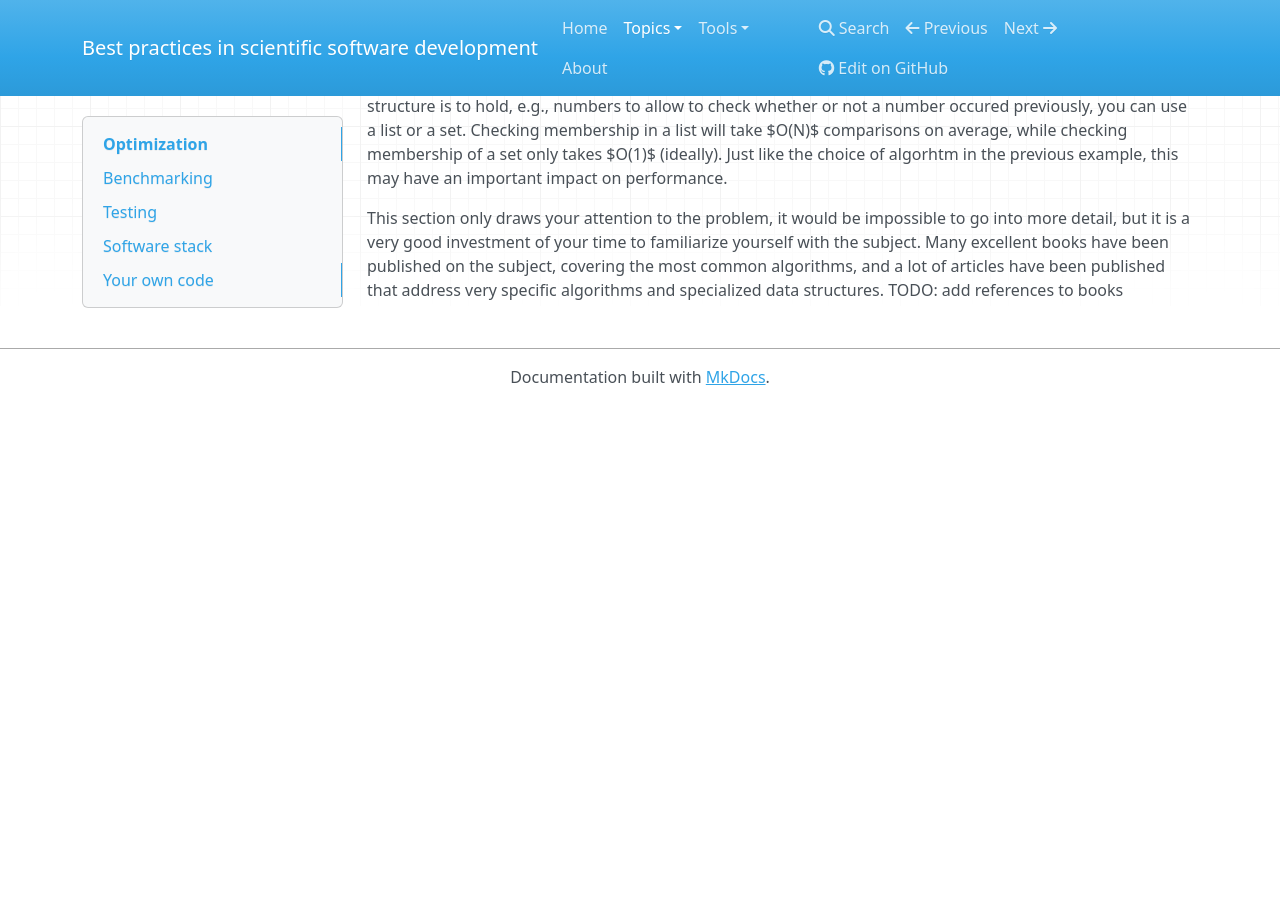
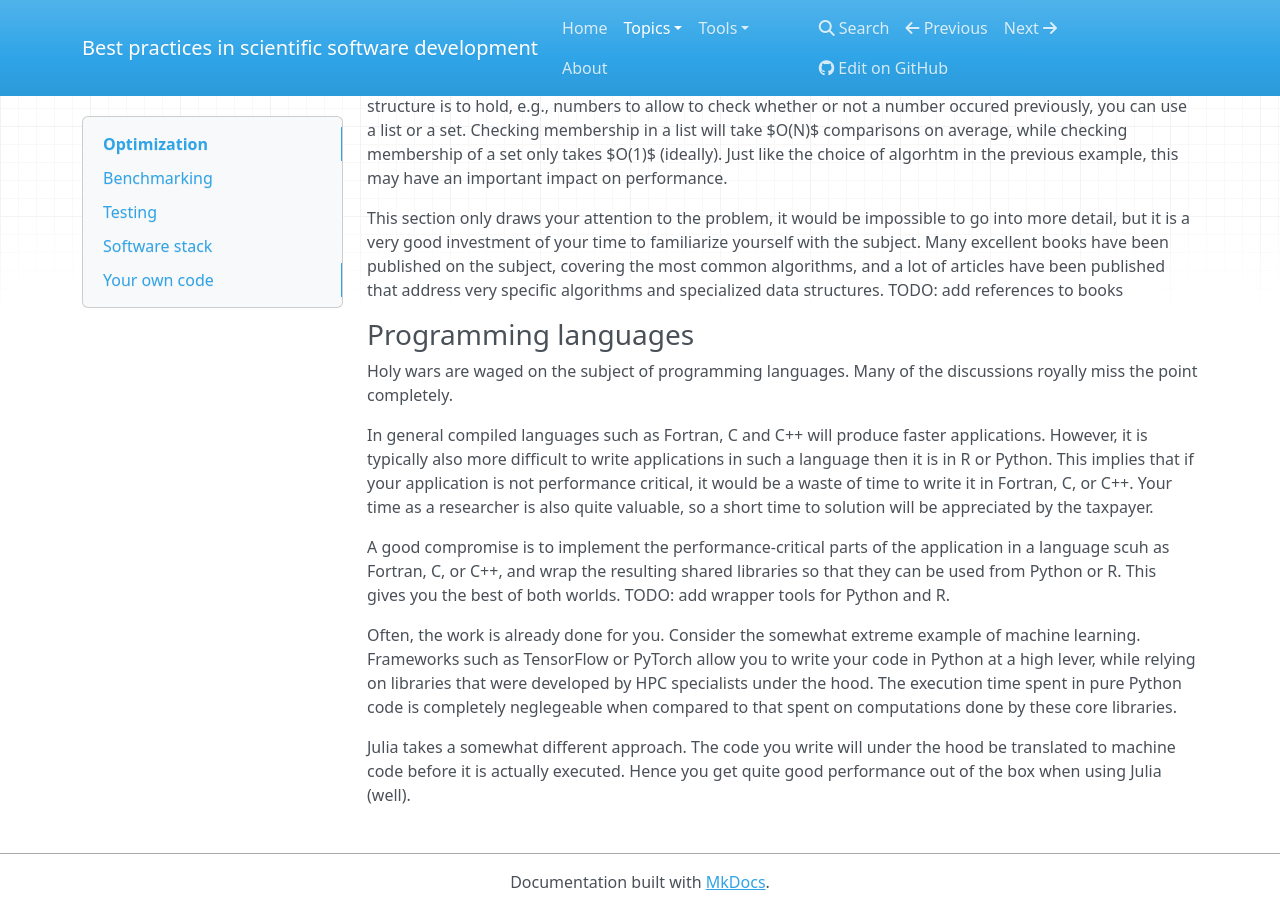
Before and after one commit to gjbex/Best-practices-for-scientific-computing, an MkDocs documentation site: the page built from docs/optimization.md, in a window 1280 px wide and 900 px high, scrolled down 2743 px. Built offline with MkDocs 1.6.1, drawn with Linux system fonts in a browser that asks for light colours; nearby versions of some CDN libraries; before the commit the page ends 3148 px from its top, so only the background shows below that.

Commit message:
Add section on programming languages

```diff
--- a/docs/optimization.md
+++ b/docs/optimization.md
@@ -169,3 +169,32 @@ yourself with the subject.  Many excellent books have been published on the subj
 covering the most common algorithms, and a lot of articles have been published that
 address very specific algorithms and specialized data structures.
 TODO: add references to books
+
+
+### Programming languages
+
+Holy wars are waged on the subject of programming languages.  Many of the
+discussions royally miss the point completely.
+
+In general compiled languages such as Fortran, C and C++ will produce faster
+applications. However, it is typically also more difficult to write
+applications in such a language then it is in R or Python.  This implies that
+if your application is not performance critical, it would be a waste of time to
+write it in Fortran, C, or C++.  Your time as a researcher is also quite
+valuable, so a short time to solution will be appreciated by the taxpayer.
+
+A good compromise is to implement the performance-critical parts of the
+application in a language scuh as Fortran, C, or C++, and wrap the resulting
+shared libraries so that they can be used from Python or R.  This gives you the
+best of both worlds. TODO: add wrapper tools for Python and R.
+
+Often, the work is already done for you.  Consider the somewhat extreme example
+of machine learning.  Frameworks such as TensorFlow or PyTorch allow you to
+write your code in Python at a high lever, while relying on libraries that were
+developed by HPC specialists under the hood.  The execution time spent in pure
+Python code is completely neglegeable when compared to that spent on
+computations done by these core libraries.
+
+Julia takes a somewhat different approach.  The code you write will under the
+hood be translated to machine code before it is actually executed.  Hence you
+get quite good performance out of the box when using Julia (well).
```
